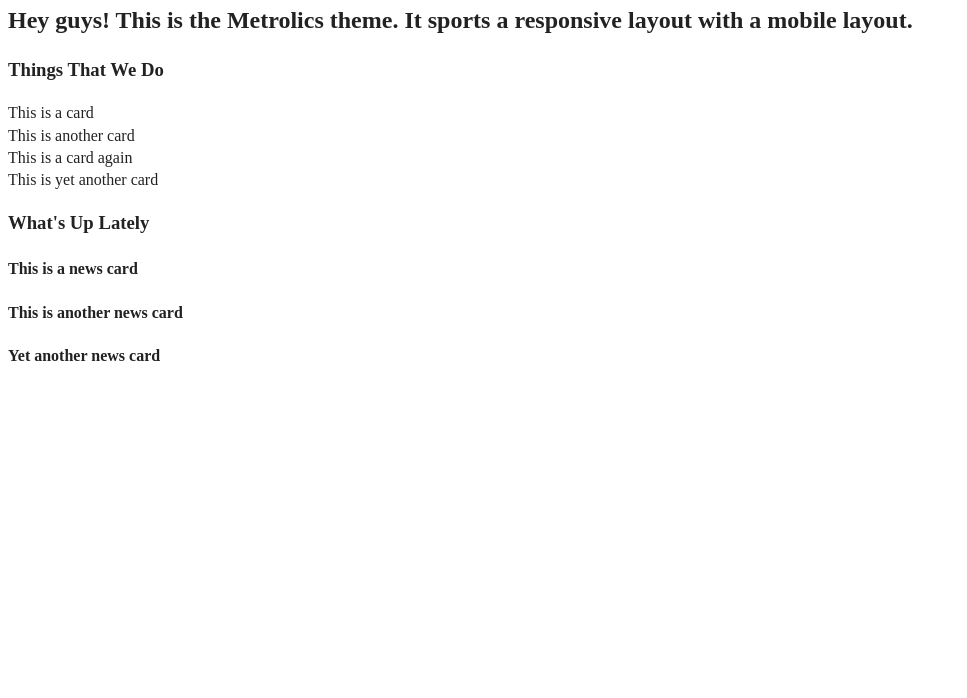
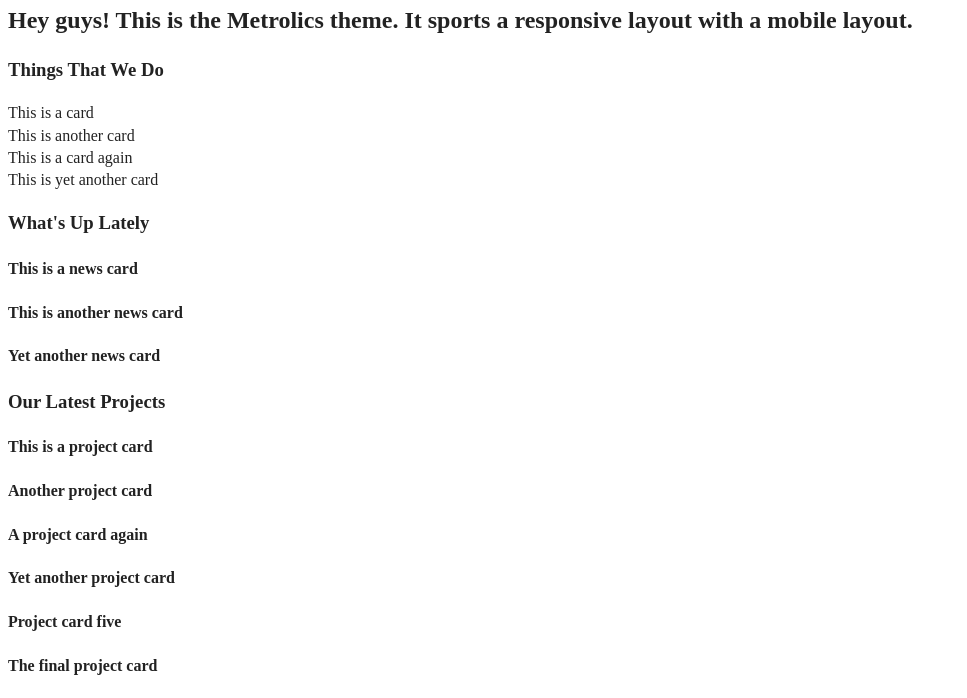
Before and after one commit to kennyharman/metrolics, a website built with webpack: page index.html in a window 1280 px wide. Shown: the part 194-892 px from the top of the page, without its empty margins (0-967 px from the left). Before the commit the page ends 800 px from the top, so only its background shows below. Built offline with nearby package versions, Linux system fonts and the light colour scheme.

Commit message:
Adding the projects section

```diff
--- a/index.html
+++ b/index.html
@@ -93,5 +93,31 @@
     </div>
   </div>
 
+  <div class="projectsSectionContainer">
+    <div class="projectsOuterContainer">
+      <div class="projectsSectionHeading">
+        <h3>Our Latest Projects</h3>
+      </div>
+      <div class="projectsCardContainer">
+        <h4>This is a project card</h4>
+      </div>
+      <div class="projectsCardContainer">
+        <h4>Another project card</h4>
+      </div>
+      <div class="projectsCardContainer">
+        <h4>A project card again</h4>
+      </div>
+      <div class="projectsCardContainer">
+        <h4>Yet another project card</h4>
+      </div>
+      <div class="projectsCardContainer">
+        <h4>Project card five</h4>
+      </div>
+      <div class="projectsCardContainer">
+        <h4>The final project card</h4>
+      </div>
+    </div>
+  </div>
+
 </main>
 </body>
```
